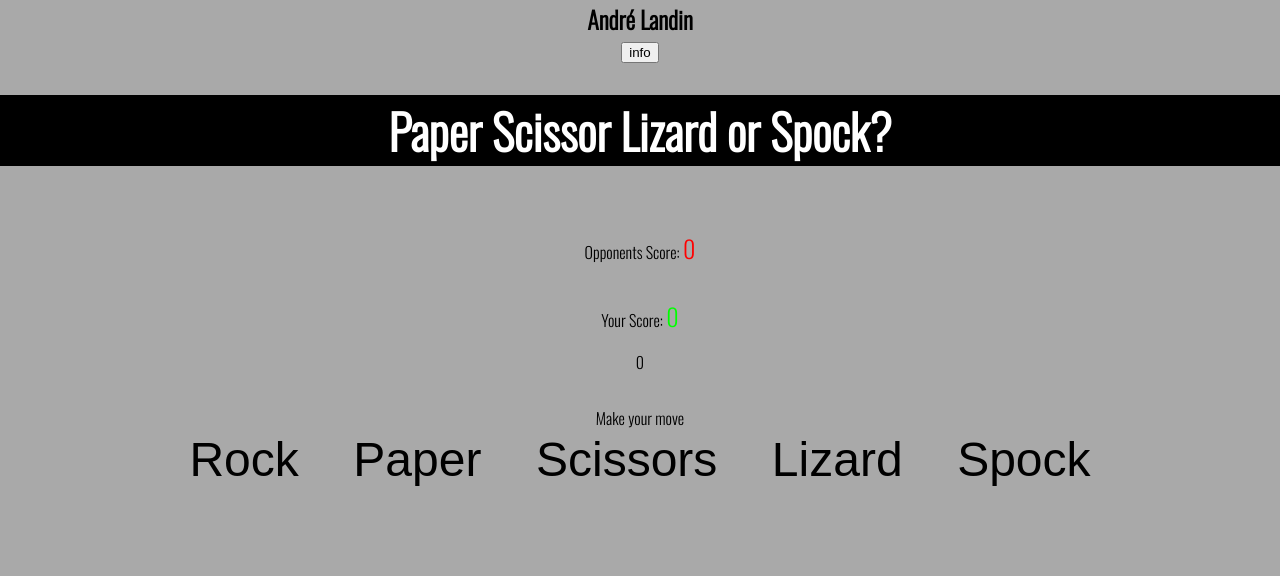
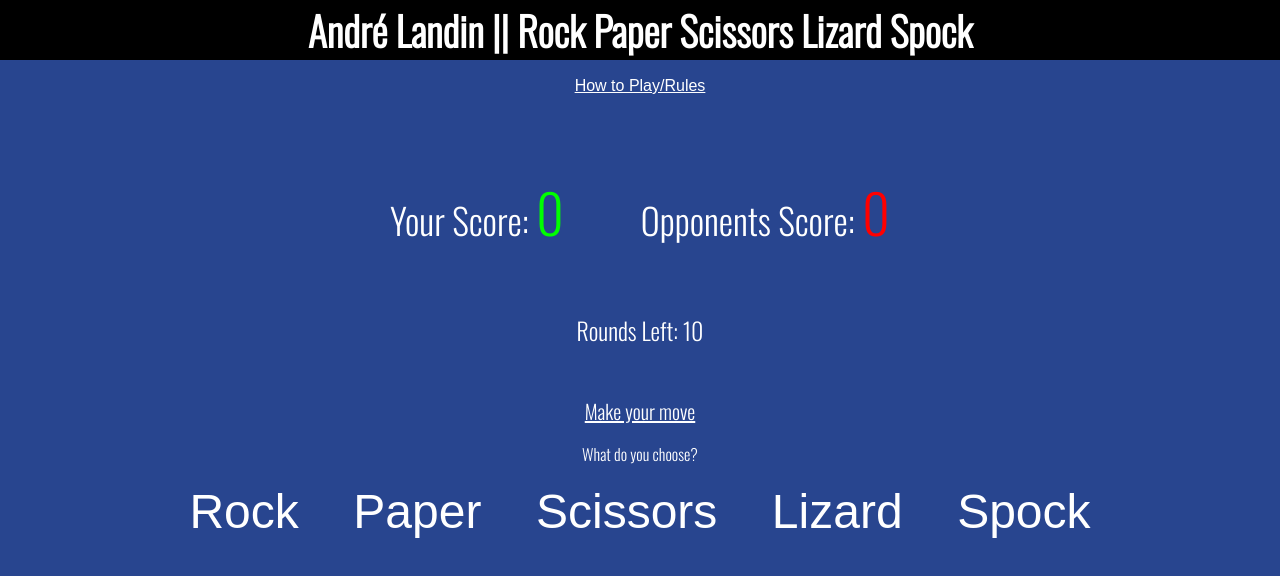
Before and after one commit to Code-Institute-Submissions/Landiinn-project_2_NovResub, a plain HTML site: page index.html in a window 1280 px wide. Drawn offline with nearby package versions, Linux system fonts and the light colour scheme.

Commit message:
Changing style and colors

```diff
--- a/assets/script/script.js
+++ b/assets/script/script.js
@@ -189,7 +189,7 @@ const game = () => {
     if(userScore > computerScore){
         result.style.fontSize = '40px';
         result.innerText = 'You Won The Game'
-        result.style.color = 'green';
+        result.style.color = 'limegreen';
     }
     else if(userScore < computerScore){
         result.style.fontSize = '40px';
@@ -202,7 +202,8 @@ const game = () => {
         result.style.color = 'grey'
     }
     reloadBtn.innerText = 'Restart';
-    reloadBtn.style.display = 'flex'
+    reloadBtn.style.display = 'center';
+    reloadBtn.style.fontSize = '40px';
     reloadBtn.addEventListener('click',() => {
         window.location.reload();
     })
--- a/assets/style/style.css
+++ b/assets/style/style.css
@@ -1,7 +1,7 @@
 body {
     font-family: 'Lato', sans-serif;
     font-family: 'Oswald', sans-serif;
-    background-color: darkgray;
+    background-color: #28458f;
     text-align: center;
     padding: 0;
     margin: 0;
@@ -9,8 +9,11 @@ body {
 
 .myname {
 
-    margin-top: 1px;
+    margin-top: 0px;
     margin-bottom: 1px;
+    font-size: 40px;
+    color: white;
+    background-color: black;
 }
 
 header {
@@ -18,13 +21,34 @@ header {
     margin-top: 1px;
 }
 
-.rock, .paper, .scissor, .lizard, .spock, .reload {
+.move {
+
+    font-size: 20px;
+    color: white;
+    text-decoration: underline;
+}
+
+#result {
+    color: white;
+}
+
+.reload {
+    justify-content: center;
+    align-items: center;
+    margin-left: 60px;
+}
+
+.rules {
+    text-decoration: underline;
+}
+
+.rock, .paper, .scissor, .lizard, .spock, .reload, .rules {
     padding: 0;
     align-items: center;
     border-style: none;
-    color:black;
-    background-color: darkgray;
-    font-size:2em;
+    color:white;
+    background-color: #28458f;
+    font-size:1em;
     margin: 2em;
     margin-top: 1em;
     margin-bottom: 1em;
@@ -32,12 +56,12 @@ header {
 
 }
 
-.rock:hover, .paper:hover, .scissor:hover, .lizard:hover, .spock:hover, .reload:hover {
+.rock:hover, .paper:hover, .scissor:hover, .lizard:hover, .spock:hover, .reload:hover, .rules:hover {
 
     cursor:pointer;
-    background-color:black;
+    background-color:#375fc4;
     color:white;
-    box-shadow: 0 0 50px black;
+    box-shadow: 0 0 50px white;
     scale: 1.2;
 
 }
@@ -57,13 +81,14 @@ header {
 
 }
 
-.score, .playerScore, .computerScore {
+.score, .userScore, .computerScore {
 
     vertical-align: top;
     display: inline-block;
     margin:1em;
     align-items: center;
-    font-size:1em;
+    font-size:1.5em;
+    color: white;
 
 }
 
--- a/index.html
+++ b/index.html
@@ -14,29 +14,34 @@
     <title>Document</title>
     <script>
         function ruleMessage(){
-            alert("Game Rules: \nRock crushes Scissors and Lizard \nPaper cover rock and disproves Spock \nScissors cuts Paper and decapitates Lizard \nLizard eats Paper and Poisons Spock \nSpock smashes Scissors and vaporizes Rock")
+            alert("Game Rules: \nRock crushes Scissors and Lizard \nPaper cover rock and disproves Spock \nScissors cuts Paper and decapitates Lizard \nLizard eats Paper and Poisons Spock \nSpock smashes Scissors and vaporizes Rock \n\nPress How to Play/Rules to show again")
         }
     </script>
 </head>
 
 <body onload="ruleMessage()">
-    <h2 class="myname">André Landin</h2>
-    <div class="infoScreen" onclick="ruleMessage()"><button>info</button></div>
+    <h2 class="myname">André Landin || Rock Paper Scissors Lizard Spock</h2>
+    <div class="infoScreen" onclick="ruleMessage()"><button class="rules">How to Play/Rules</button></div>
     <header>
-        <div class="title">
-            <h1>Paper Scissor Lizard or Spock?</h1>
-        </div>
+
     </header>
 
 
         <div class="score">
+
+            <p class="userScore">Your Score: <span id="user_score">0</span></p>
             <p class="computerScore">Opponents Score: <span id="comp_score">0</span></p>
-            <p class="userScore">Your Score: <span id="user_score">0</span></p>
-            <p class="rounds"><span id="rounds_left">0</span></p>
+            <p class="rounds"><span id="rounds_left">Rounds Left: 10</span></p>
 
         </div>
 
         <div class="move">Make your move</div>
+
+        <div class="last-part">
+            <p class="choosing-part-comp p-light" id="compChoice"></p>
+            <p class="choosing-part-user p-light" id="userChoice"></p>
+            <p id="resultboard"><span id="result">What do you choose?</span></p>
+        </div>
 
         <div class="game-box">
             <button class="rock">Rock</button>
@@ -45,11 +50,7 @@
             <button class="lizard">Lizard</button>
             <button class="spock">Spock</button>
         </div>
-        <div class="last-part">
-            <p class="choosing-part-comp p-light" id="compChoice"></p>
-            <p class="choosing-part-user p-light" id="userChoice"></p>
-            <p id="resultboard"><span id="result"></span></p>
-        </div>
+
         <button class="reload"></button>
 
     <script src="/assets/script/script.js"></script>
```
